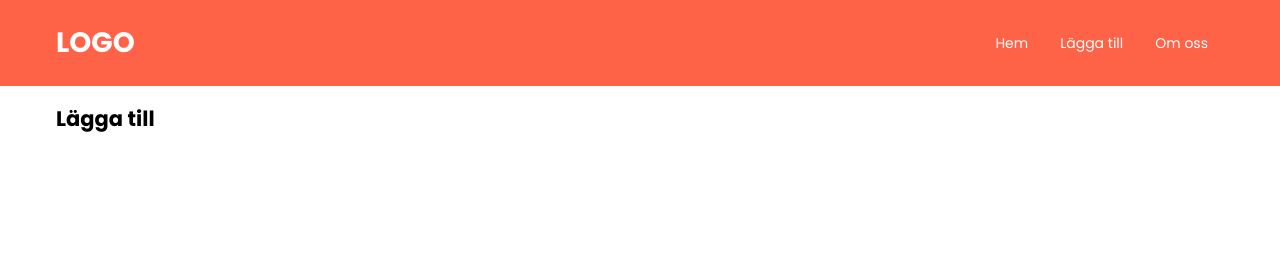
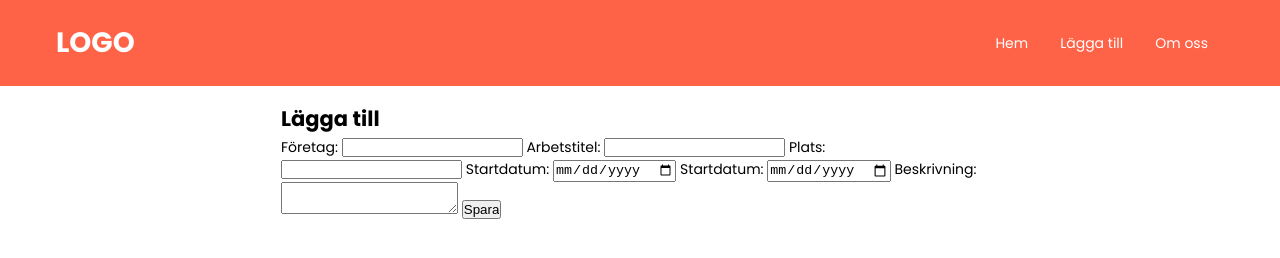
Before and after one commit to Punttt/frontend-lab, a website built with Vite: page add.html in a window 1280 px wide. Built offline with nearby package versions, Linux system fonts and the light colour scheme; no server answers.

Commit message:
döper om js filen till index, och skapar en ny för add sidan

```diff
--- a/add.html
+++ b/add.html
@@ -21,10 +21,32 @@
     </header>
 
     <main>
-      <div class="container">
+      <div class="container-sm">
         <h2>Lägga till</h2>
+
+        <form id="add-work">
+          <label for="companyname">Företag:</label>
+          <input type="text" name="companyname" id="companyname">
+
+          <label for="jobtitle">Arbetstitel:</label>
+          <input type="text" name="jobtitle" id="jobtitle">
+
+          <label for="location">Plats:</label>
+          <input type="text" name="location" id="location">
+
+          <label for="startdate">Startdatum:</label>
+          <input type="date" name="startdate" id="startdate">
+
+          <label for="enddate">Startdatum:</label>
+          <input type="date" name="enddate" id="enddate">
+
+          <label for="description">Beskrivning:</label>
+          <textarea name="description" id="description"></textarea>
+
+          <input type="submit" value="Spara">
+        </form>
       </div>
     </main>
-    <script type="module" src="/src/js/main.js"></script>
+    <script type="module" src="/src/js/add.js"></script>
   </body>
 </html>
--- /dev/null
+++ b/src/js/add.js
@@ -0,0 +1,6 @@
+const apiUrl = "http://localhost:3000/api/workexperience";
+
+document.addEventListener("DOMContentLoaded", () => {
+
+
+});
```
Also changed, not shown: index.html (+1 -1 lines), src/js/index.js (renamed from src/js/main.js).
